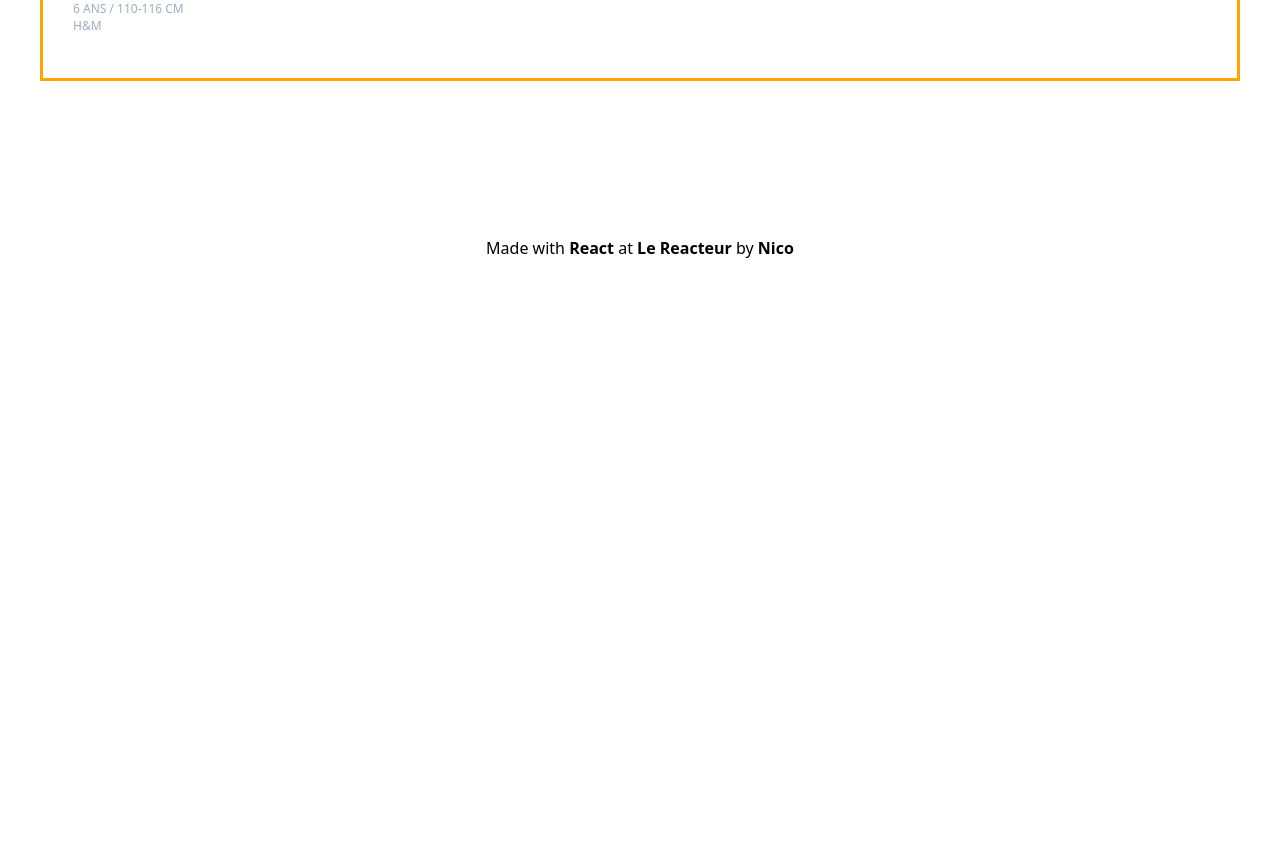
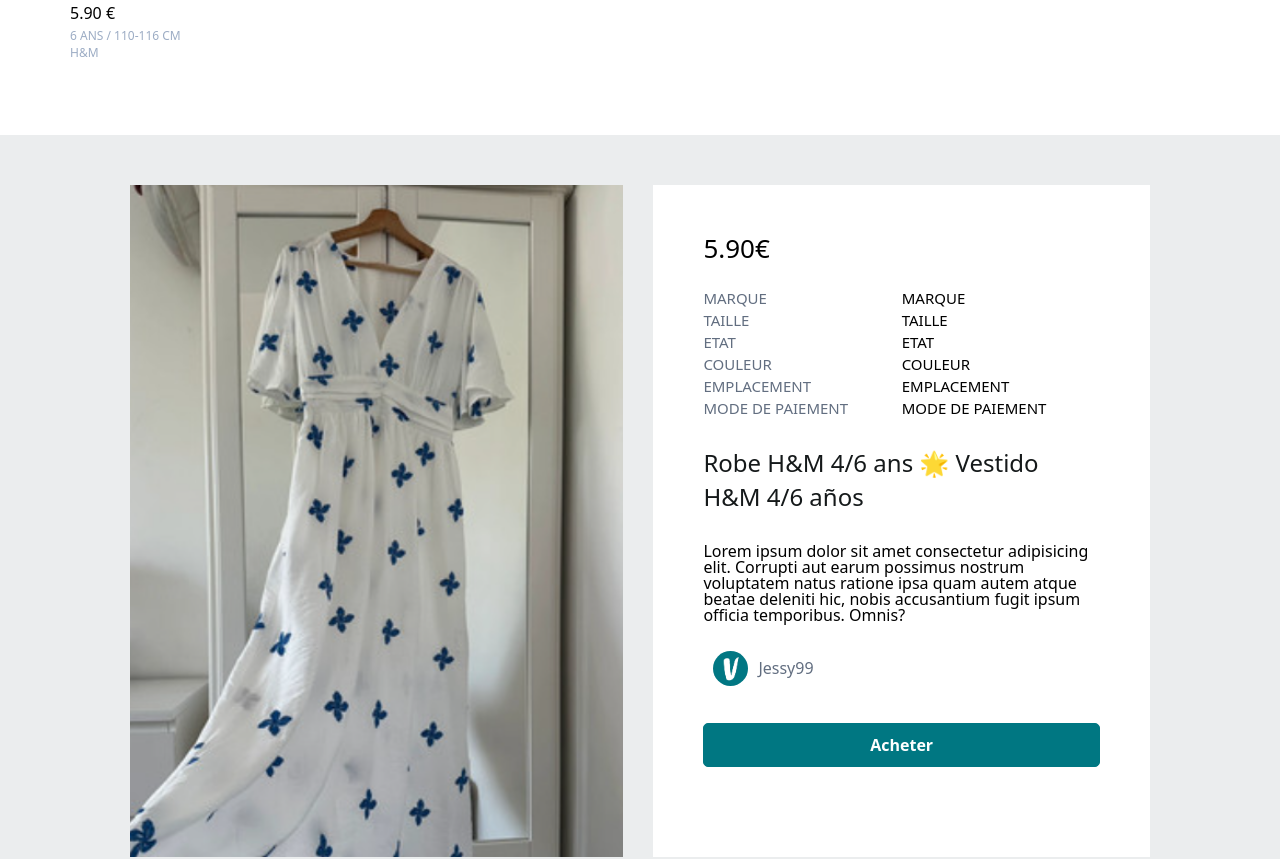
Before and after one commit to NicolasGenevieve/vinted-frontend, a React (Vite) app: page / in a window 1280 px wide. Shown: the part 1520-2379 px from the top of the page. Before the commit the page ends 1976 px from the top, so only its background shows below. Built offline with nearby package versions, Linux system fonts and the light colour scheme.

Commit message:
Product page create

```diff
--- a/src/App.css
+++ b/src/App.css
@@ -10,6 +10,6 @@ button {
   display: flex;
   justify-content: space-between;
   align-items: center;
-  border: orange 3px solid;
+  /*  border: orange 3px solid; */
   padding: 0 20px;
 }
--- a/src/App.jsx
+++ b/src/App.jsx
@@ -3,6 +3,7 @@ import Header from "./components/Header/Header.jsx";
 import Footer from "./components/Footer/Footer.jsx";
 import Hero from "./components/Hero/Hero.jsx";
 import Offers from "./components/Offers/Offers.jsx";
+import Product from "./pages/Product.jsx";
 
 function App() {
   return (
@@ -11,6 +12,7 @@ function App() {
       <main>
         <Hero />
         <Offers />
+        <Product />
       </main>
       <Footer />
     </>
--- a/src/components/Offers/Offer.jsx
+++ b/src/components/Offers/Offer.jsx
@@ -1,14 +1,10 @@
 import "./Offer.css";
+import User from "../User/User";
 
 const Offer = () => {
   return (
     <div className="offerWrap">
-      <div className="user">
-        <div className="userPhoto">
-          <img src="../../src/assets/favicon.png" />
-        </div>
-        <div className="userName">Jessy99</div>
-      </div>
+      <User />
       <div className="offerPicture">
         <img src="../../src/assets/offer-picture.png" />
       </div>
--- a/src/components/Offers/Offers.css
+++ b/src/components/Offers/Offers.css
@@ -1,7 +1,7 @@
 .offersWrap {
   /*  border: 3px solid red;*/
-  height: 1000px;
   width: 100%;
+  margin: 30px 0;
 }
 
 .offersWrap2 {
--- /dev/null
+++ b/src/components/User/User.css
@@ -0,0 +1,32 @@
+.user {
+  /* border: solid 3px green; */
+  height: 40px;
+  padding-left: 10px;
+  display: flex;
+  align-items: center;
+  gap: 10px;
+  padding-bottom: 10px;
+}
+
+.userPhoto {
+  /* border: solid 3px green; */
+  height: 35px;
+  width: 35px;
+  border-radius: 50%;
+}
+
+.userPhoto > img {
+  object-fit: cover;
+  height: 100%;
+  width: 100%;
+  border-radius: 50%;
+}
+
+.userName {
+  /* border: solid 3px green; */
+  height: 35px;
+  display: flex;
+  align-items: center;
+  font-size: 16px;
+  color: #626e80;
+}
--- /dev/null
+++ b/src/components/User/User.jsx
@@ -0,0 +1,14 @@
+import "./User.css";
+
+const User = () => {
+  return (
+    <div className="user">
+      <div className="userPhoto">
+        <img src="../../src/assets/favicon.png" />
+      </div>
+      <div className="userName">Jessy99</div>
+    </div>
+  );
+};
+
+export default User;
--- /dev/null
+++ b/src/pages/Product.css
@@ -0,0 +1,67 @@
+.productWrap {
+  background-color: #ebedee;
+  height: 100vh;
+}
+
+.productWrap2 {
+  width: 100%;
+}
+
+.product {
+  /* border: solid red 3px; */
+  width: 100%;
+  display: flex;
+  justify-content: space-around;
+  padding: 50px 70px;
+  gap: 30px;
+}
+
+.productPicture {
+  /* border: solid 3px blue; */
+  width: 50%;
+}
+
+.productPicture > img {
+  object-fit: cover;
+  height: 100%;
+  width: 100%;
+}
+
+.productDescription {
+  /*  border: solid 3px blue; */
+  width: 50%;
+  background-color: white;
+  padding: 50px;
+  display: flex;
+  flex-direction: column;
+  gap: 30px;
+}
+
+.price {
+  font-size: 26px;
+}
+
+.productDetailWrap {
+  /* border: green solid 3px; */
+  display: flex;
+}
+
+.productDetailCriteria {
+  /* border: red solid 3px; */
+  display: flex;
+  flex-direction: column;
+  gap: 7px;
+  width: 50%;
+  color: #626e80;
+  font-size: 15px;
+}
+
+.productDetail {
+  /* border: red solid 3px; */
+  display: flex;
+  flex-direction: column;
+  width: 50%;
+  gap: 7px;
+  font-weight: 500;
+  font-size: 15px;
+}
--- /dev/null
+++ b/src/pages/Product.jsx
@@ -0,0 +1,53 @@
+import "./Product.css";
+import User from "../components/User/User";
+import ButtonGreen from "../components/Buttons/ButtonGreen";
+
+const Product = () => {
+  return (
+    <div className="productWrap">
+      <div className="productWrap2">
+        <div className="container">
+          <div className="product">
+            <div className="productPicture">
+              {" "}
+              <img src="../../src/assets/offer-picture.png" />
+            </div>
+
+            <div className="productDescription">
+              <span className="price">5.90€</span>
+              <div className="productDetailWrap">
+                <div className="productDetailCriteria">
+                  <span>MARQUE</span>
+                  <span>TAILLE</span>
+                  <span>ETAT</span>
+                  <span>COULEUR</span>
+                  <span>EMPLACEMENT</span>
+                  <span>MODE DE PAIEMENT</span>
+                </div>
+                <div className="productDetail">
+                  <span>MARQUE</span>
+                  <span>TAILLE</span>
+                  <span>ETAT</span>
+                  <span>COULEUR</span>
+                  <span>EMPLACEMENT</span>
+                  <span>MODE DE PAIEMENT</span>
+                </div>
+              </div>
+              <h1>Robe H&M 4/6 ans 🌟 Vestido H&M 4/6 años</h1>
+              <p className="description">
+                Lorem ipsum dolor sit amet consectetur adipisicing elit.
+                Corrupti aut earum possimus nostrum voluptatem natus ratione
+                ipsa quam autem atque beatae deleniti hic, nobis accusantium
+                fugit ipsum officia temporibus. Omnis?
+              </p>
+              <User />
+              <ButtonGreen title="Acheter" size="medium" />
+            </div>
+          </div>
+        </div>
+      </div>
+    </div>
+  );
+};
+
+export default Product;
```
